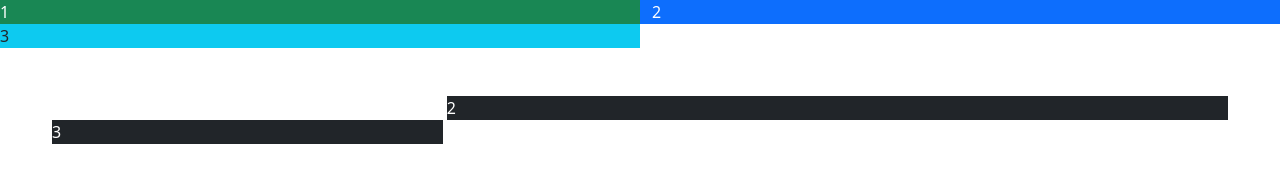
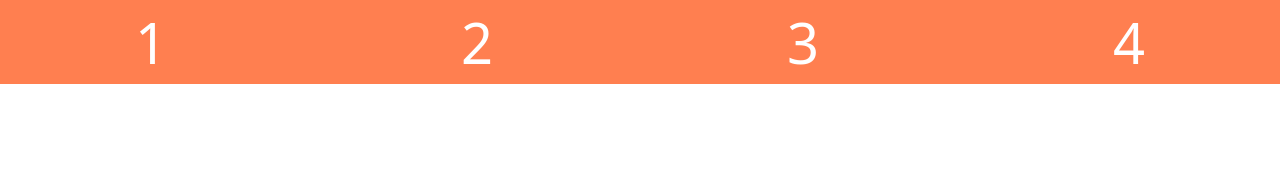
Before and after one commit to ExcuseMeBro/FrontEnd, a plain HTML site: page Bootstrap/Bootstrap2/grid.html in a window 1280 px wide. Drawn offline with nearby package versions, Linux system fonts and the light colour scheme; files whose address does not match are found by name.

Commit message:
changed grid system

```diff
--- a/Bootstrap/Bootstrap2/grid.html
+++ b/Bootstrap/Bootstrap2/grid.html
@@ -5,13 +5,44 @@
     <meta http-equiv="X-UA-Compatible" content="IE=edge" />
     <meta name="viewport" content="width=device-width, initial-scale=1.0" />
     <title>Bootstrap Grid</title>
-    <link rel="stylesheet" href="../libs/bootstrap-5.1.3-dist/css/bootstrap.css">
+    <link
+      rel="stylesheet"
+      href="../../libs/bootstrap-5.1.3-dist/css/bootstrap.css"
+    />
+    <style>
+      * {
+        margin: 0;
+        padding: 0;
+        box-sizing: border-box;
+      }
+      .box {
+        background-color: coral;
+        color: #fff;
+        font-size: 350%;
+        text-align: center;
+        /* margin: 5px; */
+      }
+      /* .boxes {
+        display: grid;
+        grid-template-columns: repeat(4, 1fr);
+      }
+      @media screen and (max-width: 1200px) {
+        .boxes {
+          grid-template-columns: repeat(2, 1fr);
+        }
+      }
+      @media screen and (max-width: 576px) {
+        .boxes {
+          grid-template-columns: auto;
+        }
+      } */
+    </style>
   </head>
   <body>
     <!-- Gutter -->
     <!-- Margin -->
     <!-- Padding -->
-    <div class="row text-white">
+    <!-- <div class="row text-white">
       <div class="col-sm-12 col-lg-6 col-xxl-4 bg-success">1</div>
       <div class="col-sm-12 col-lg-6 col-xxl-4  bg-primary">2</div>
       <div class="col-sm-12 col-lg-6 col-xxl-4  bg-info text-dark">3</div>
@@ -32,6 +63,12 @@
           3
         </div>
       </div>
+    </div> -->
+    <div class="boxes row">
+      <div class="box col-xl-3 col-md-6 col-12">1</div>
+      <div class="box col-xl-3 col-md-6 col-12">2</div>
+      <div class="box col-xl-3 col-md-6 col-12">3</div>
+      <div class="box col-xl-3 col-md-6 col-12">4</div>
     </div>
     <!-- Offline Bootstrap 5.1.3 -->
     <script src="../libs/bootstrap-5.1.3-dist/js/bootstrap.bundle.min.js"></script>
```
